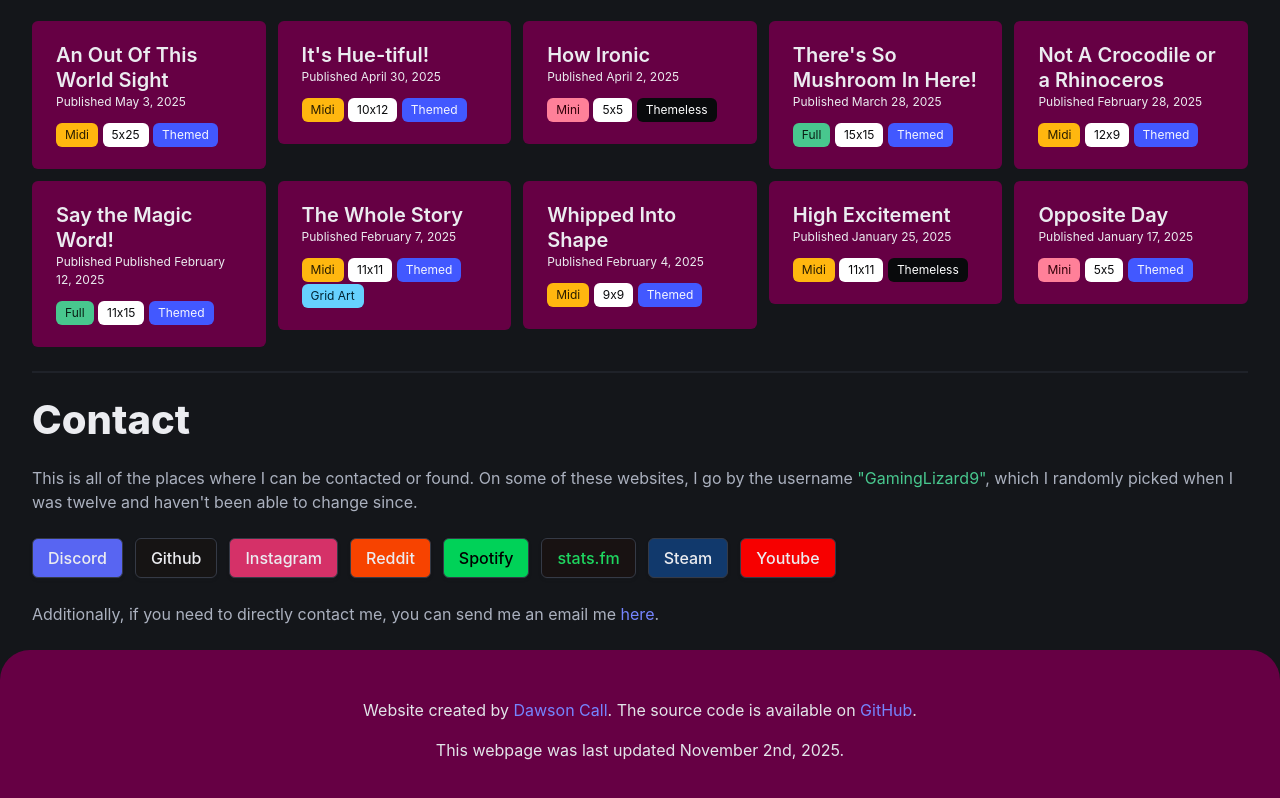
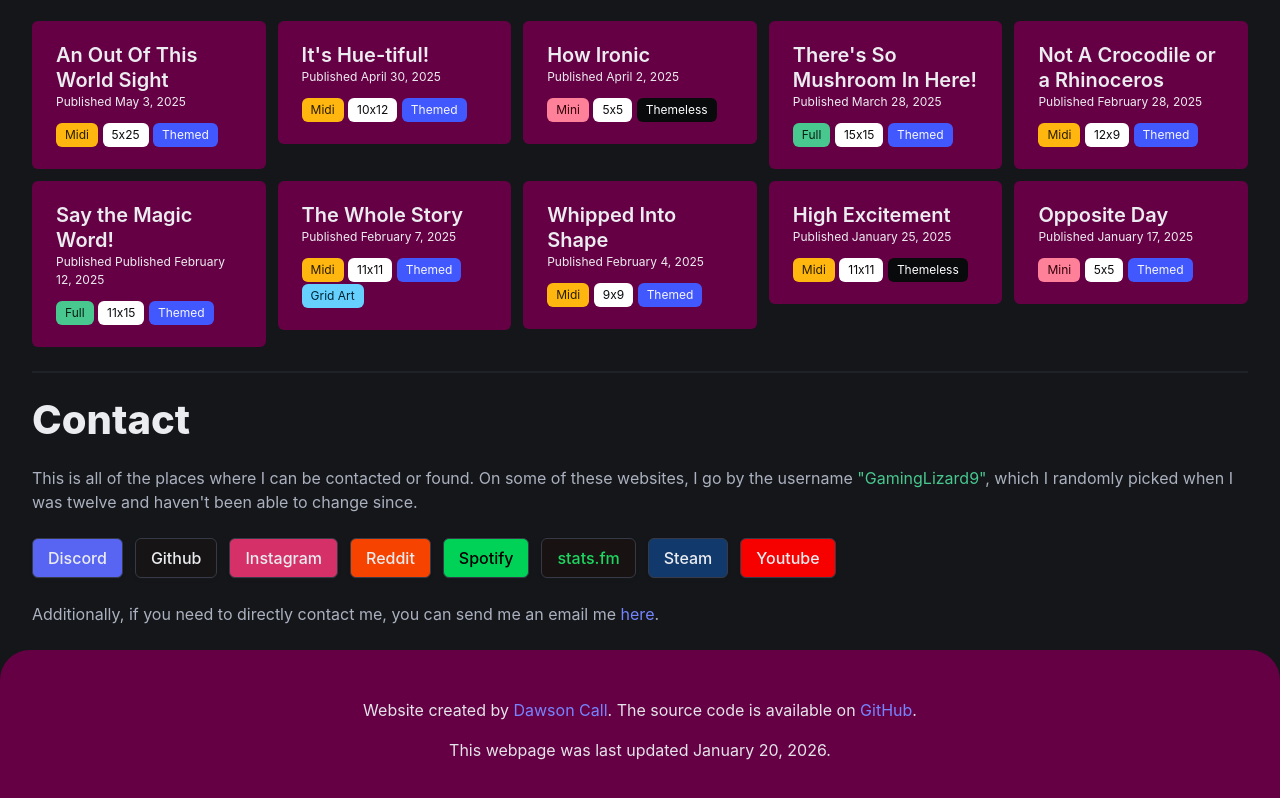
Before and after one commit to GamingLizard9/GamingLizard9.github.io, an Astro site: page / in a window 1280 px wide. Shown: the part 1246-2044 px from the top of the page. Built offline with nearby package versions, Linux system fonts and the light colour scheme; Astro itself is replaced by a stand-in of ours.

Commit message:
Fixed last updated date

```diff
--- a/src/components/Footer.astro
+++ b/src/components/Footer.astro
@@ -4,7 +4,7 @@
             Website created by <a href="https://dawsoncall.com">Dawson Call</a>.
             The source code is available on <a href="https://github.com/GamingLizard9/GamingLizard9.github.io">GitHub</a>.
         </p>
-        <p class="has-text-text-bold">This webpage was last updated November 2nd, 2025.</p>
+        <p class="has-text-text-bold">This webpage was last updated January 20, 2026.</p>
     </div>
 </footer>
 
```
